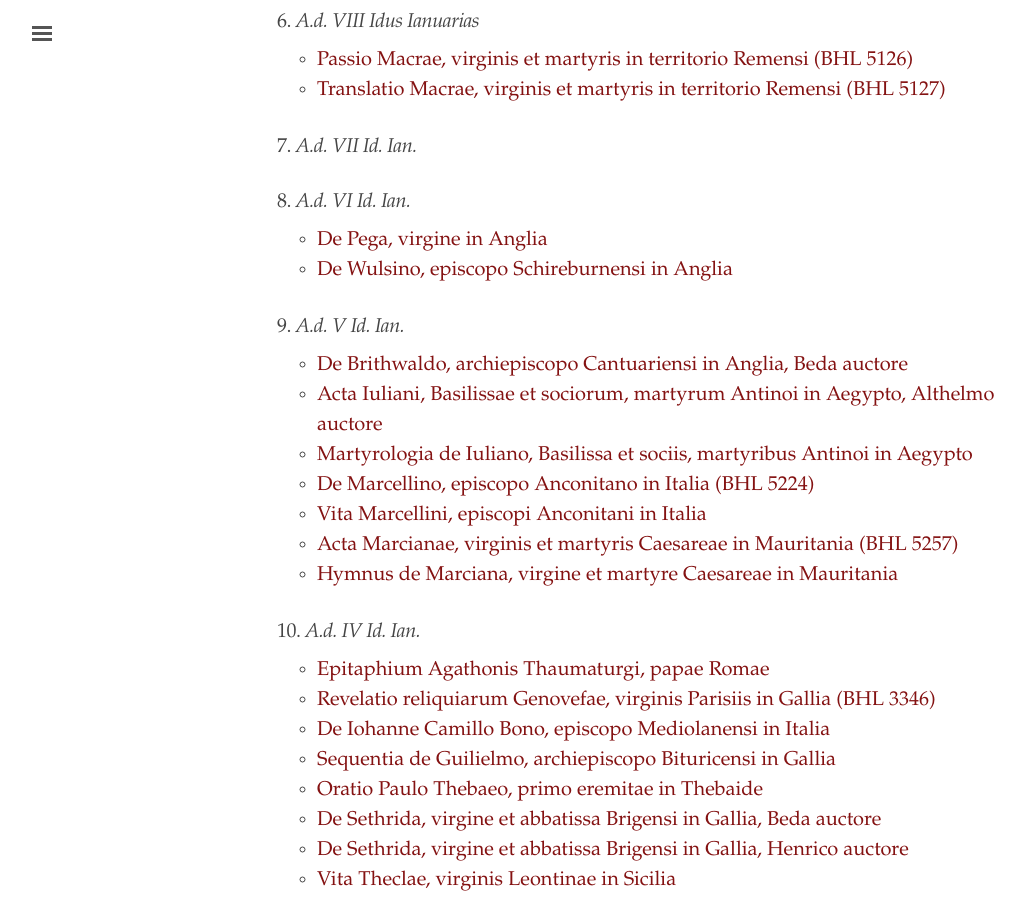
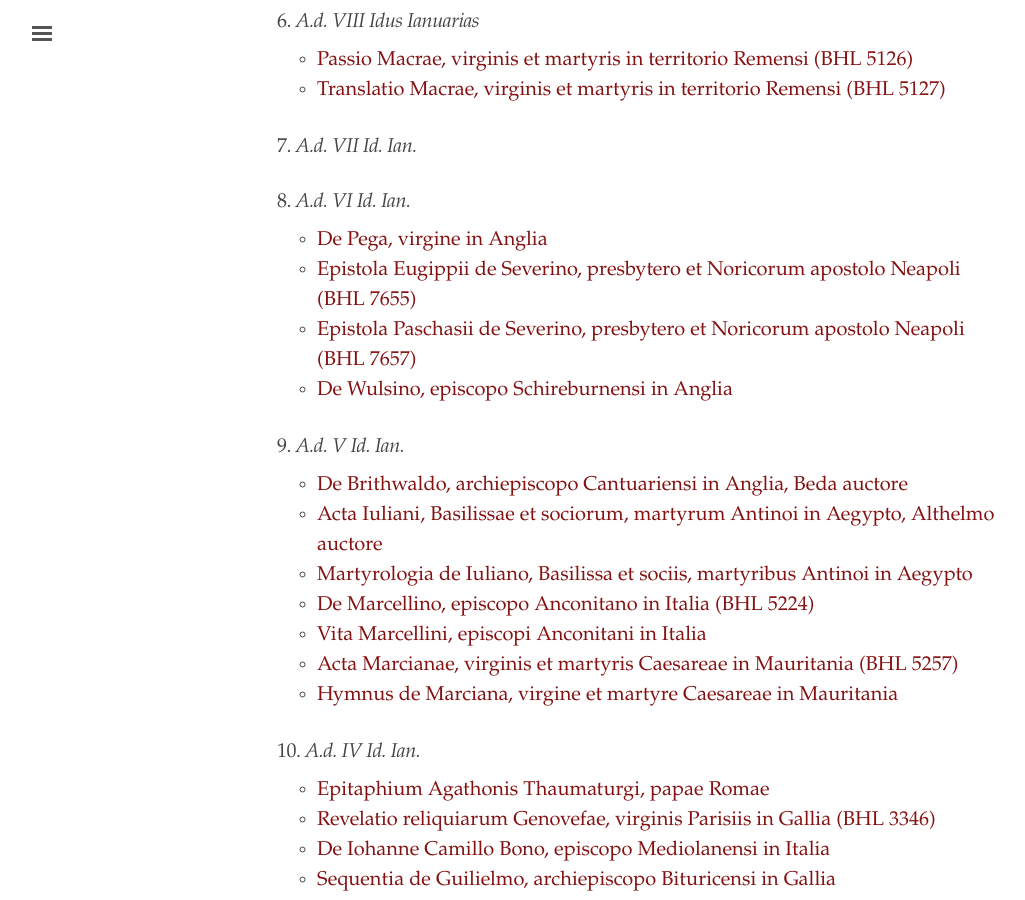
Before and after one commit to cjkoepke1/latin-hagiography, a Jekyll site: the page built from index.md, in a window 1280 px wide and 900 px high, scrolled down 1365 px. Shown: the whole window, without its empty margins (3-1028 px from the left). Built offline with Jekyll 4.4.1, drawn with Linux system fonts in a browser that asks for light colours.

Commit message:
Added Epistolae de Severino

```diff
--- a/index.md
+++ b/index.md
@@ -56,6 +56,8 @@ title: "Latin Hagiography"
 ### 8. *A.d. VI Id. Ian.*
 
 - [De Pega, virgine in Anglia](https://cjkoepke1.github.io/latin-hagiography/texts/de-pega/)
+- [Epistola Eugippii de Severino, presbytero et Noricorum apostolo Neapoli (BHL 7655)](https://cjkoepke1.github.io/latin-hagiography/texts/epistola-eugippii-de-severino/)
+- [Epistola Paschasii de Severino, presbytero et Noricorum apostolo Neapoli (BHL 7657)](https://cjkoepke1.github.io/latin-hagiography/texts/epistola-paschasii-de-severino/)
 - [De Wulsino, episcopo Schireburnensi in Anglia](https://cjkoepke1.github.io/latin-hagiography/texts/de-wulsino/)
 
 ### 9. *A.d. V Id. Ian.*
```
